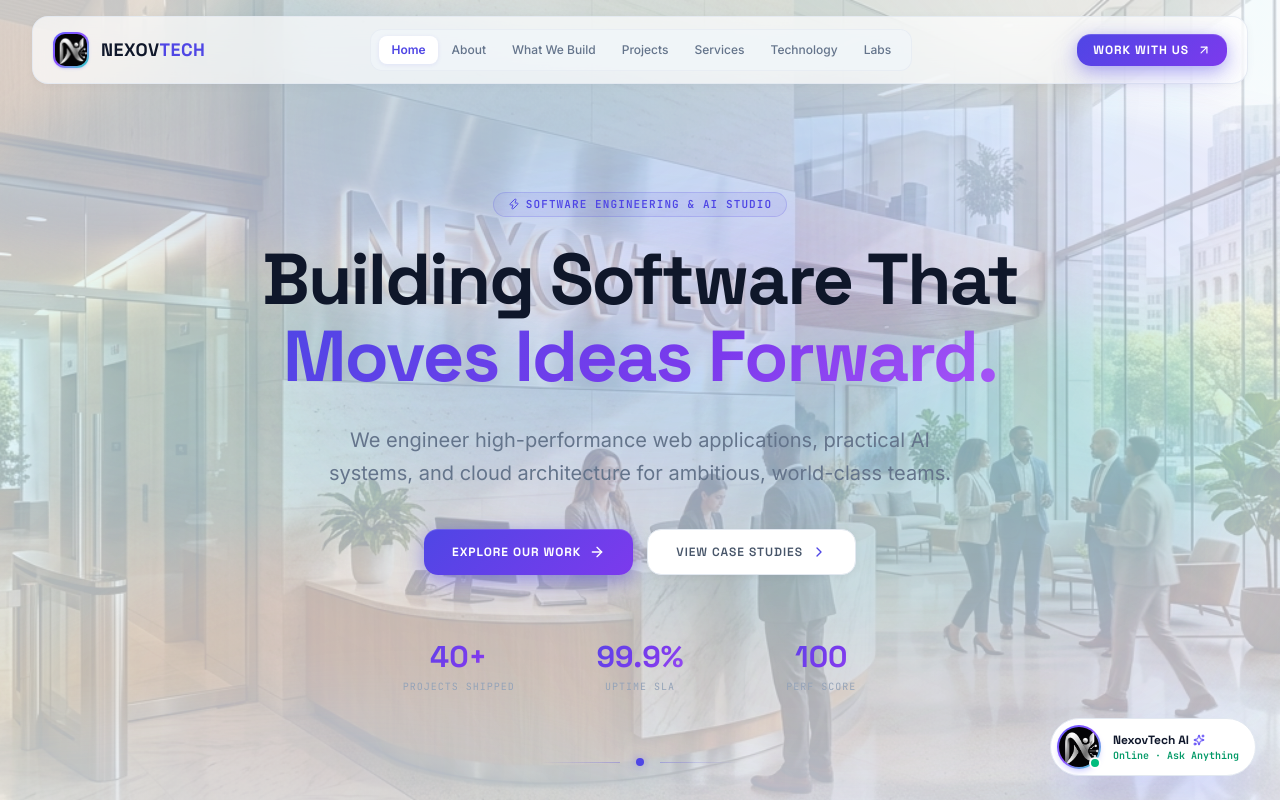
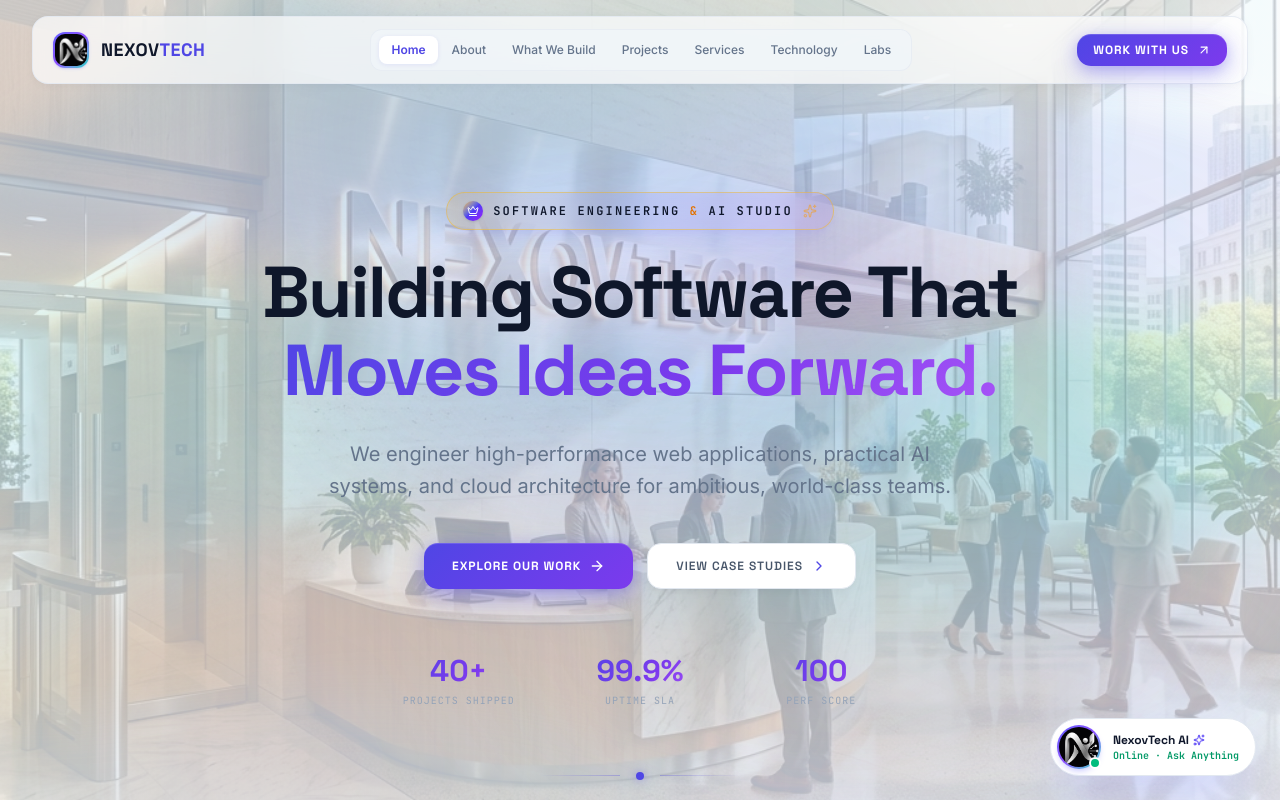
Before and after one commit to navaniish/NexovTech, a React (Vite) app: page / in a window 1280 px wide. Shown: the top 800 px of the page. Built offline with nearby package versions, Linux system fonts and the light colour scheme.

Commit message:
Upgrade Hero badge to Royal Crown Crest styling for SOFTWARE ENGINEERING & AI STUDIO

```diff
--- a/src/components/HeroSection.tsx
+++ b/src/components/HeroSection.tsx
@@ -1,5 +1,5 @@
 import React from 'react';
-import { ArrowRight, ChevronRight, Zap } from 'lucide-react';
+import { ArrowRight, ChevronRight, Crown, Sparkles } from 'lucide-react';
 
 interface HeroSectionProps {
   onExploreClick: () => void;
@@ -28,10 +28,15 @@ export const HeroSection: React.FC<HeroSectionProps> = ({ onExploreClick, onProj
       {/* Content */}
       <div className="relative z-10 max-w-5xl mx-auto text-center flex flex-col items-center pt-16 sm:pt-24">
 
-        {/* Badge */}
-        <div className="badge mb-5 sm:mb-6 animate-in fade-in slide-in-from-bottom-4 duration-500 text-[10px] sm:text-xs">
-          <Zap className="w-3 h-3" />
-          SOFTWARE ENGINEERING &amp; AI STUDIO
+        {/* Royal Crest Badge */}
+        <div className="inline-flex items-center gap-2.5 px-4 py-2 rounded-full bg-gradient-to-r from-amber-500/10 via-indigo-500/10 to-purple-500/10 border border-amber-400/40 shadow-lg shadow-indigo-500/10 backdrop-blur-md mb-6 animate-in fade-in slide-in-from-bottom-4 duration-500 group hover:border-amber-400/80 transition-all">
+          <div className="w-5 h-5 rounded-full bg-gradient-to-br from-amber-400 via-indigo-600 to-purple-600 p-0.5 shadow-sm flex items-center justify-center shrink-0">
+            <Crown className="w-3 h-3 text-white" />
+          </div>
+          <span className="text-[10px] sm:text-xs font-mono font-bold tracking-[0.18em] uppercase text-slate-900">
+            SOFTWARE ENGINEERING <span className="text-amber-600 font-extrabold">&amp;</span> AI STUDIO
+          </span>
+          <Sparkles className="w-3.5 h-3.5 text-amber-500 animate-pulse" />
         </div>
 
         {/* Headline */}
```
